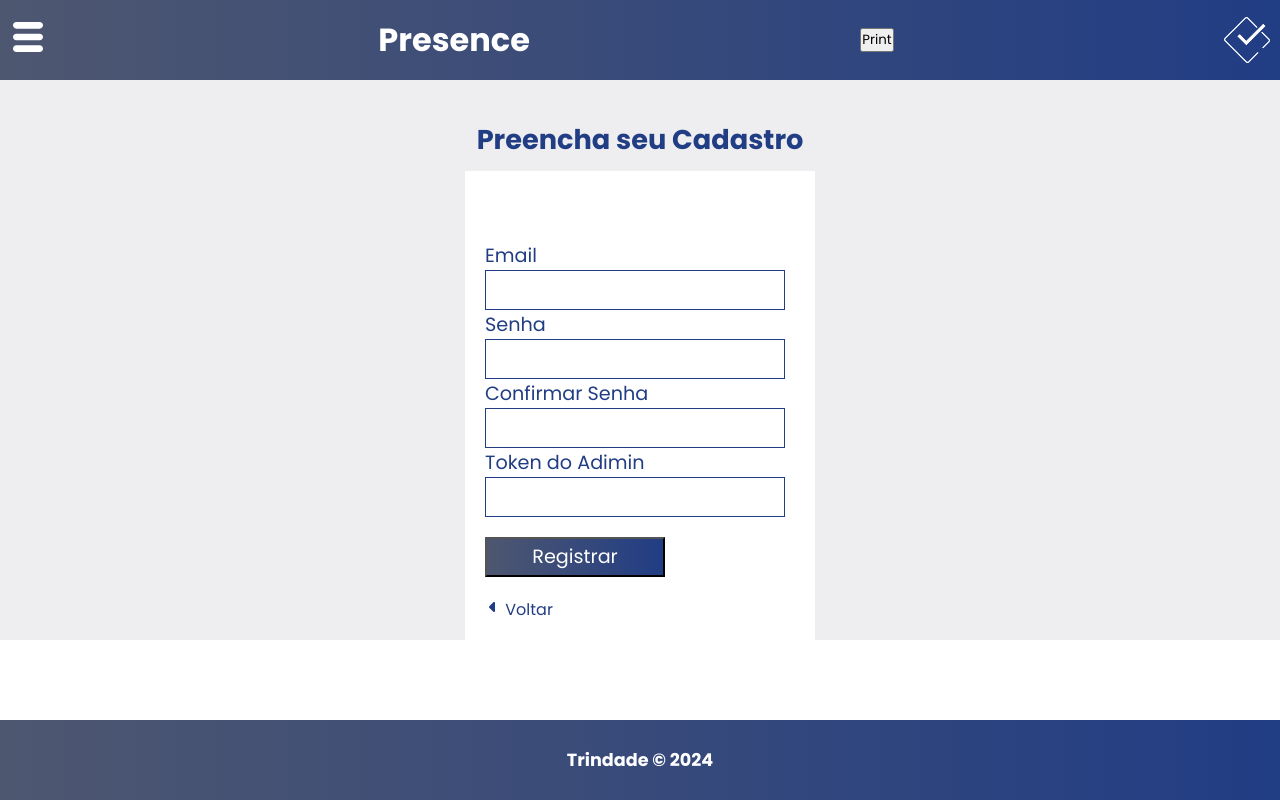
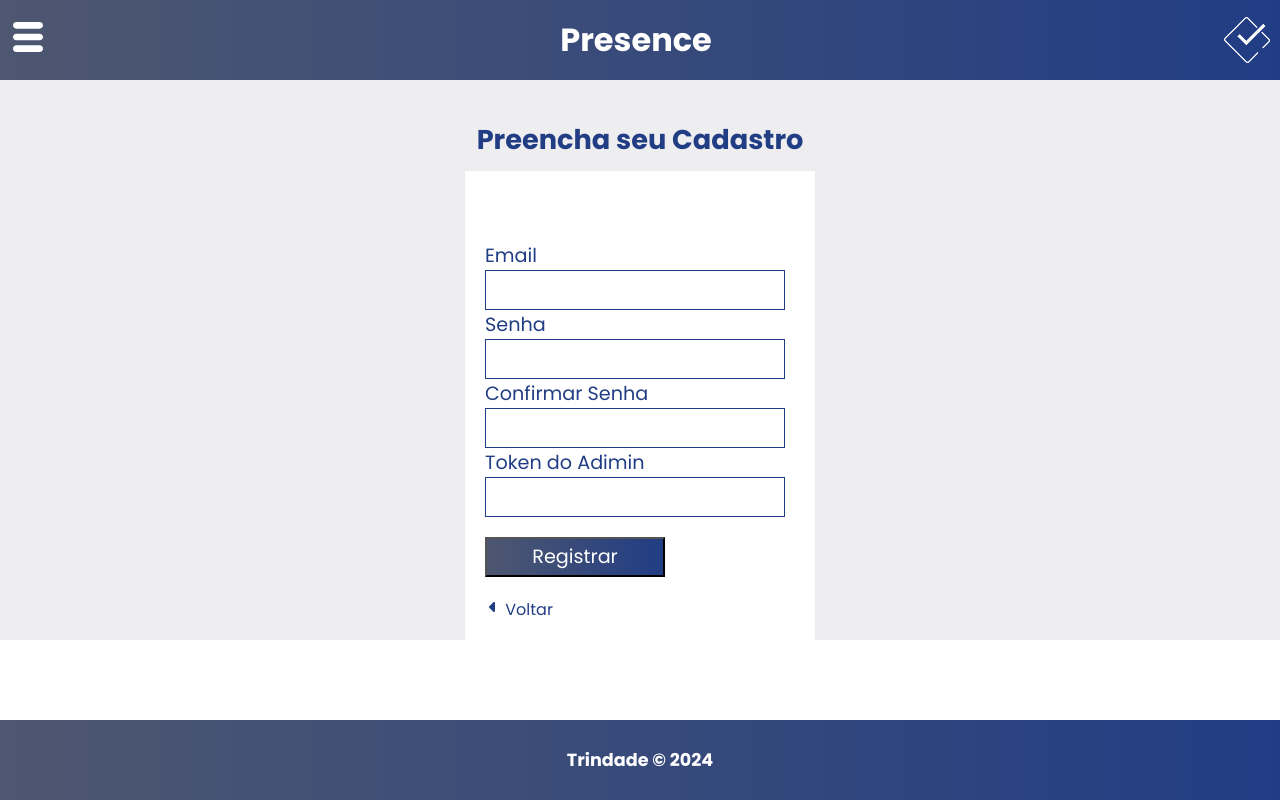
Before and after one commit to daniel-trindade/presence, a React (Create React App) app: page /signup in a window 1280 px wide. Built offline with nearby package versions, Linux system fonts and the light colour scheme; the HTML template or start-up script is replaced by a standard one.

Commit message:
Corrigido bug da Side bar

```diff
--- a/src/Components/layout/NavBar.jsx
+++ b/src/Components/layout/NavBar.jsx
@@ -9,20 +9,14 @@ import styles from "./NavBar.module.css";
 
 function NavBar() {
   const [open, setOpen] = useState(false);
+  const location = useLocation();
 
-  const location = useLocation()
-  const print = () =>{
-    console.log(location)
-  }
-
-
-  //FUNÇÃO PARA ABRIR OU FECHAR SIDEBAR
-  const toggleBtn = () => {
-    if(location.pathname==="/login"||location.pathname==="/"||location.pathname==="/signup"){
-
-    }else{
+  //FUNÇÃO PARA HABILITAR SIDEBAR
+  function toggleBtn() {
+    const tokken = sessionStorage.getItem("firebase_id_token");
+    if (tokken) {
       setOpen(!open);
-    };
+    }
   }
 
   return (
@@ -34,7 +28,6 @@ function NavBar() {
       <a href="/home">
         <h1>Presence</h1>
       </a>
-      <button onClick={print}>Print</button>
       <img src={presenceIcon} alt="Presence Icon" className={styles.icon} />
     </nav>
   );
```
